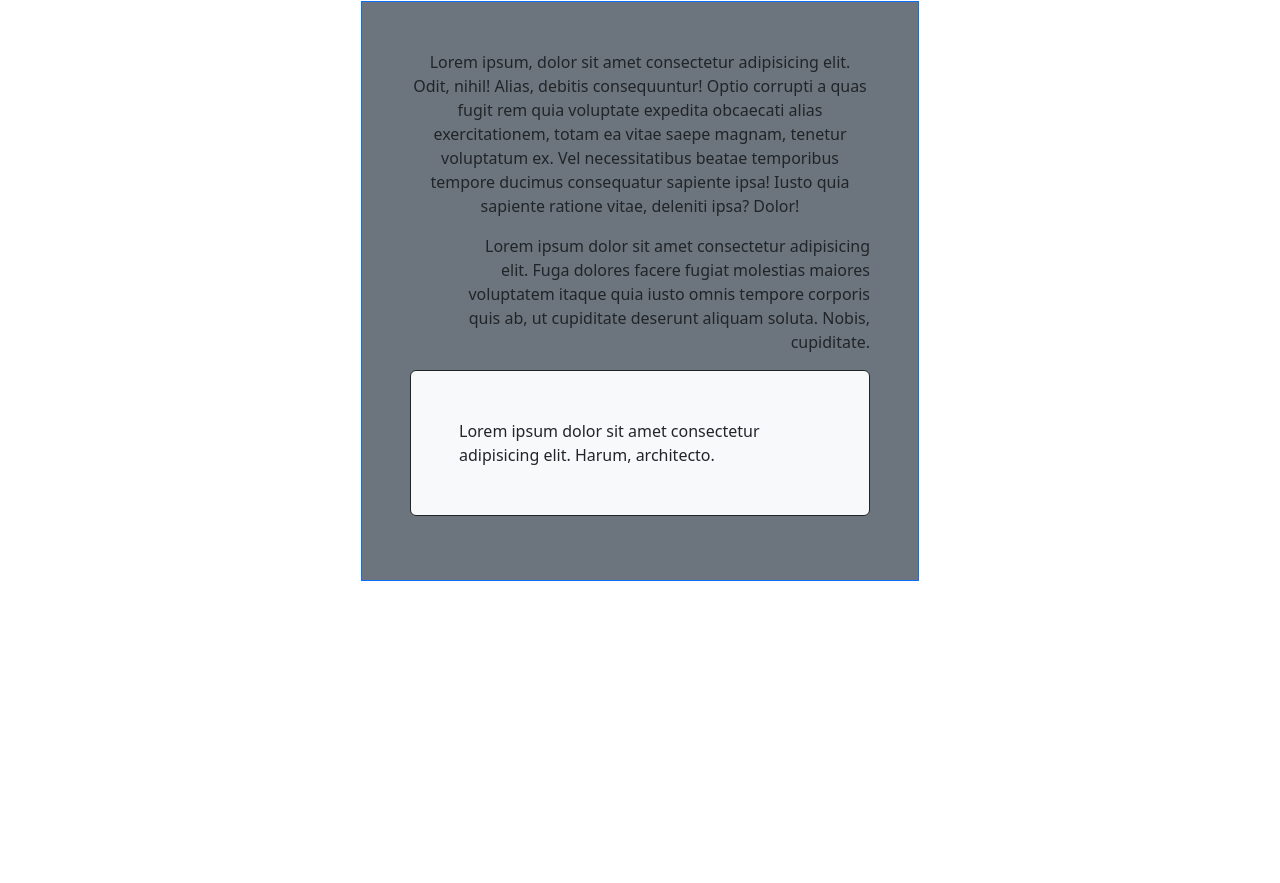
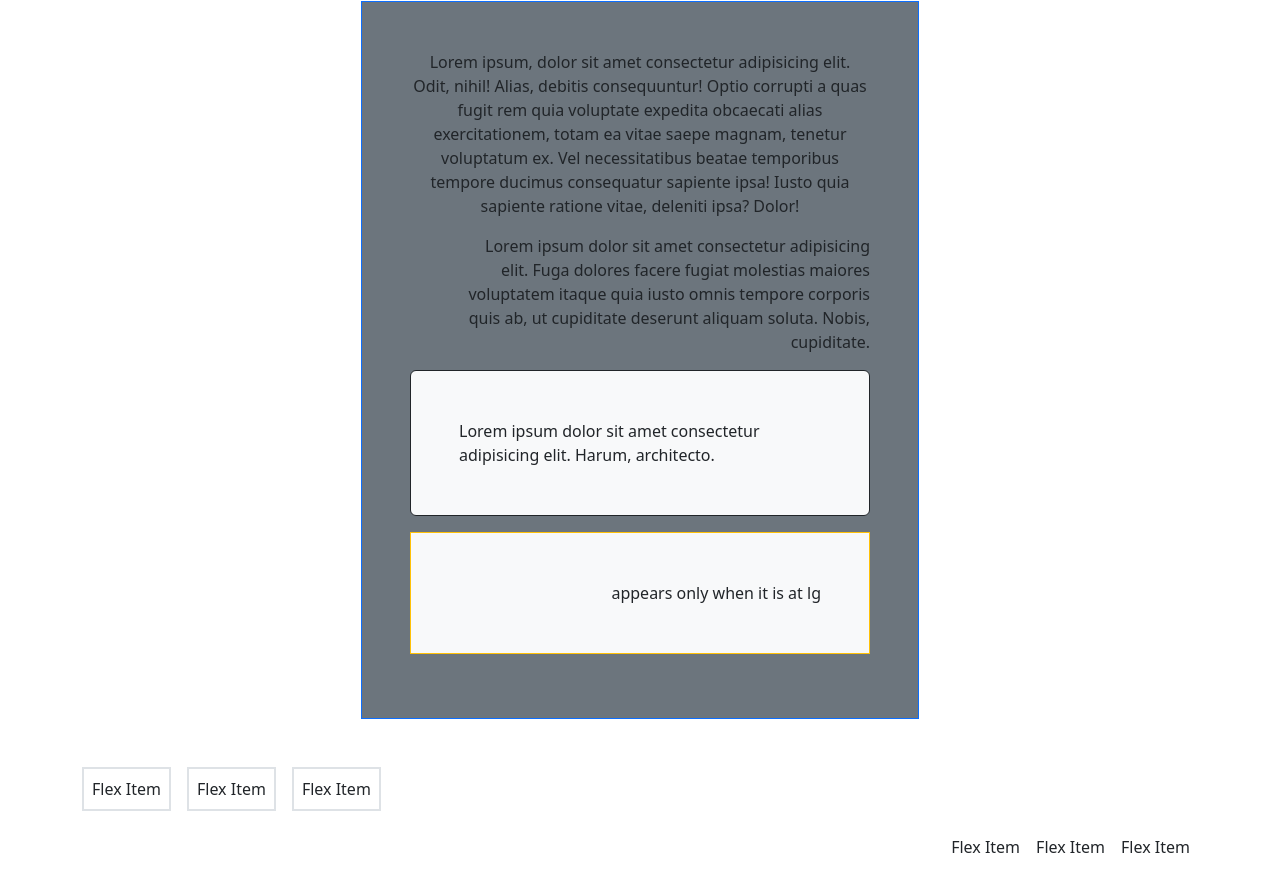
Before and after one commit to Adrianmorales1/Bootsrap_CDN, a plain HTML site: page images-utilities.html in a window 1280 px wide. Shown: the part 1025-1908 px from the top of the page. Before the commit the page ends 1654 px from the top, so only its background shows below. Drawn offline with nearby package versions, Linux system fonts and the light colour scheme.

Commit message:
using flex

```diff
--- a/images-utilities.html
+++ b/images-utilities.html
@@ -35,6 +35,25 @@
 
 
             <p class="d-none" >YOU CANNOT SEE THIS PARAGRAPH!!! WAOAHHODNFLKANDLF</p>
+            <p class="d-none d-md-block d-lg-none border border-danger bg-light text-end p-5">
+                appears only when it is at md
+            </p>
+            <p class="d-none d-md-none d-lg-block border border-warning bg-light text-end p-5">
+                appears only when it is at lg
+            </p>
+        </div>
+    </div>
+
+    <div class="container">
+        <div class="d-flex flex-row bd-highlight mb-3">
+            <div class="p-2 bd-highlight border border-2">Flex Item</div>
+            <div class="p-2 bd-highlight border border-2 mx-3">Flex Item</div>
+            <div class="p-2 bd-highlight border border-2">Flex Item</div>
+        </div>
+        <div class="d-flex flex-row-reverse bd-highlight mb-3">
+            <div class="p-2 bd-highlight">Flex Item</div>
+            <div class="p-2 bd-highlight">Flex Item</div>
+            <div class="p-2 bd-highlight">Flex Item</div>
         </div>
     </div>
 
```
